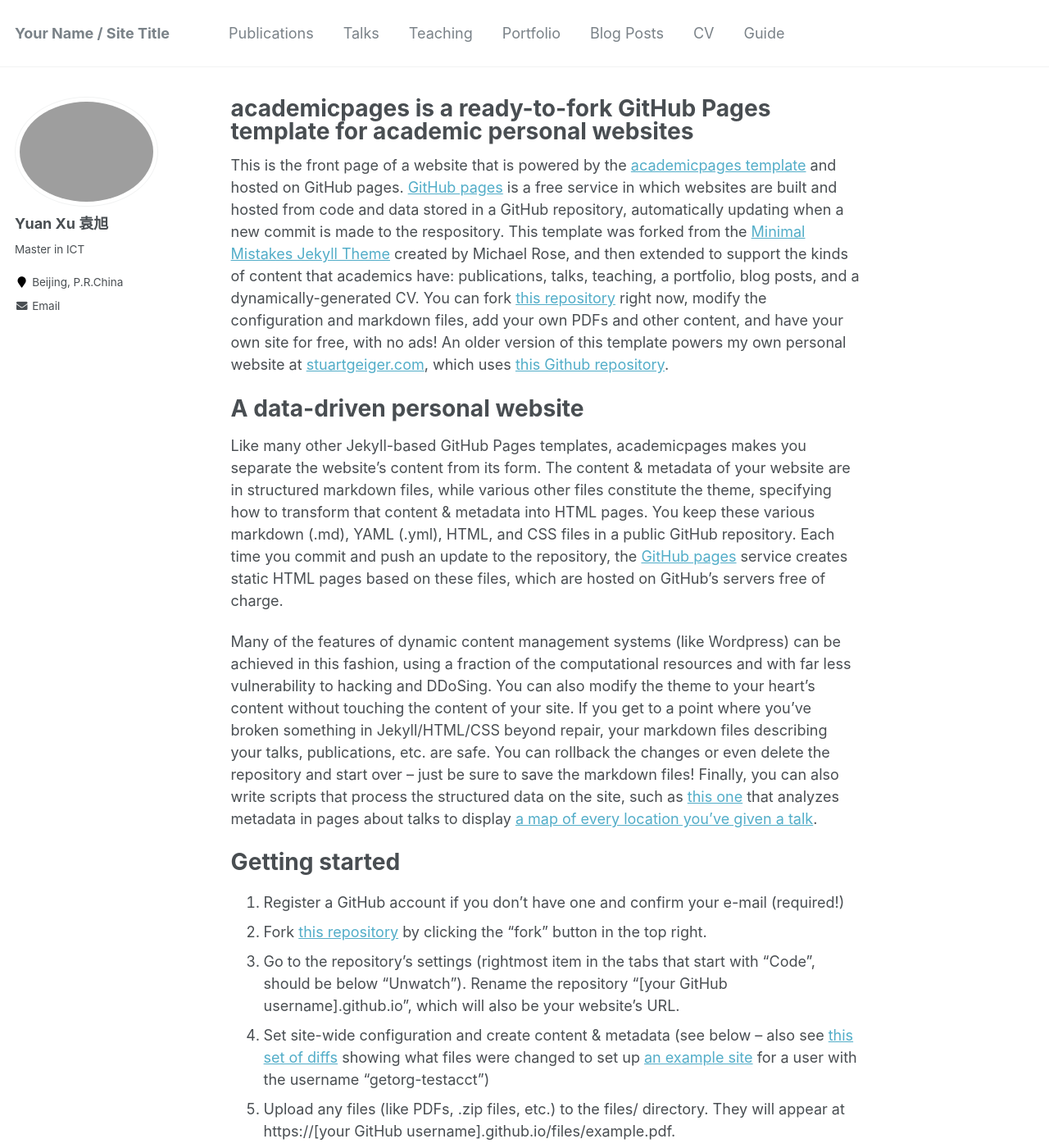
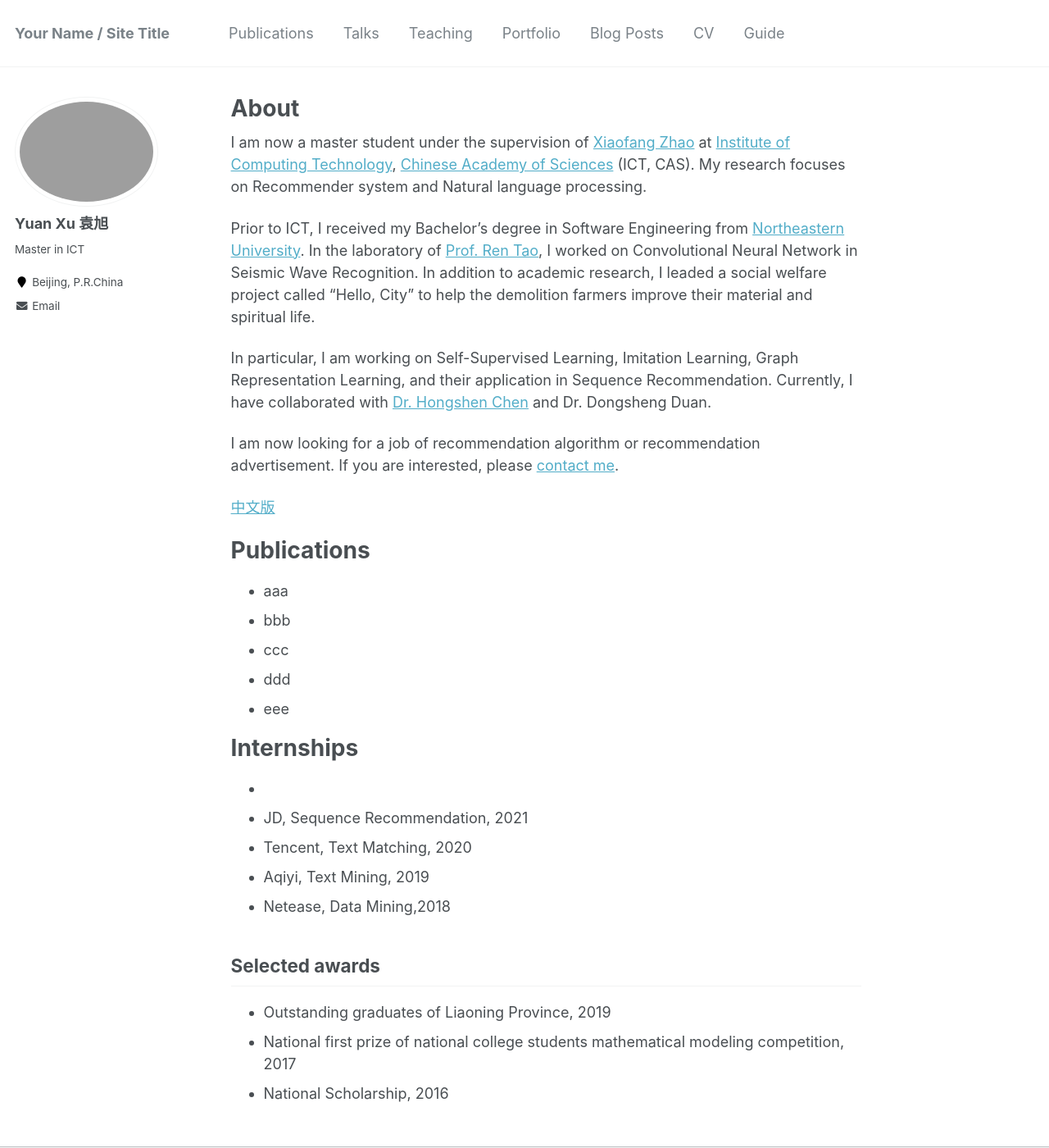
Before and after one commit to yuanninesuns/yuanninesuns.github.io, a Jekyll site: the page built from _pages/about.md, in a window 1280 px wide and 1400 px high. Shown: the whole window at 82% size. Built offline with Jekyll 4.4.1, drawn with Linux system fonts in a browser that asks for light colours; some of the changed text lies outside the part shown.

Commit message:
第一次个人主页尝试4

```diff
--- a/_pages/about.md
+++ b/_pages/about.md
@@ -1,6 +1,6 @@
 ---
 permalink: /
-title: "academicpages is a ready-to-fork GitHub Pages template for academic personal websites"
+title: "About"
 excerpt: "About me"
 author_profile: true
 redirect_from:
@@ -8,43 +8,37 @@ redirect_from:
   - /about.html
 ---
 
-This is the front page of a website that is powered by the [academicpages template](https://github.com/academicpages/academicpages.github.io) and hosted on GitHub pages. [GitHub pages](https://pages.github.com) is a free service in which websites are built and hosted from code and data stored in a GitHub repository, automatically updating when a new commit is made to the respository. This template was forked from the [Minimal Mistakes Jekyll Theme](https://mmistakes.github.io/minimal-mistakes/) created by Michael Rose, and then extended to support the kinds of content that academics have: publications, talks, teaching, a portfolio, blog posts, and a dynamically-generated CV. You can fork [this repository](https://github.com/academicpages/academicpages.github.io) right now, modify the configuration and markdown files, add your own PDFs and other content, and have your own site for free, with no ads! An older version of this template powers my own personal website at [stuartgeiger.com](http://stuartgeiger.com), which uses [this Github repository](https://github.com/staeiou/staeiou.github.io).
+I am now a master student under the supervision of [Xiaofang Zhao](http://www.ict.cas.cn/sourcedb_2018_ict_cas/cn/jssrck/200909/t20090917_2496799.html) at [Institute of Computing Technology](http://www.ict.ac.cn/), [Chinese Academy of Sciences](https://www.ucas.ac.cn/) (ICT, CAS). My research focuses on Recommender system and Natural language processing.
 
-A data-driven personal website
+Prior to ICT, I received my Bachelor's degree in Software Engineering from [Northeastern University](https://www.neu.edu.cn/). In the laboratory of [Prof. Ren Tao](http://faculty.neu.edu.cn/swc/rent/), I worked on Convolutional Neural Network in Seismic Wave Recognition. In addition to academic research, I leaded a social welfare project called "Hello, City" to help the demolition farmers improve their material and spiritual life.
+
+In particular, I am working on Self-Supervised Learning, Imitation Learning, Graph Representation Learning, and their application in Sequence Recommendation. Currently, I have collaborated with [Dr. Hongshen Chen](https://www.chenhongshen.com/) and Dr. Dongsheng Duan.
+
+I am now looking for a job of recommendation algorithm or recommendation advertisement. If you are interested, please <a href="yuanxu_sun@163.com">contact me</a>.
+
+<a href="/about-chi.html">中文版</a>
+
+
+
+
+Publications
 ======
-Like many other Jekyll-based GitHub Pages templates, academicpages makes you separate the website's content from its form. The content & metadata of your website are in structured markdown files, while various other files constitute the theme, specifying how to transform that content & metadata into HTML pages. You keep these various markdown (.md), YAML (.yml), HTML, and CSS files in a public GitHub repository. Each time you commit and push an update to the repository, the [GitHub pages](https://pages.github.com/) service creates static HTML pages based on these files, which are hosted on GitHub's servers free of charge.
+- aaa
+- bbb
+- ccc
+- ddd
+- eee
 
-Many of the features of dynamic content management systems (like Wordpress) can be achieved in this fashion, using a fraction of the computational resources and with far less vulnerability to hacking and DDoSing. You can also modify the theme to your heart's content without touching the content of your site. If you get to a point where you've broken something in Jekyll/HTML/CSS beyond repair, your markdown files describing your talks, publications, etc. are safe. You can rollback the changes or even delete the repository and start over -- just be sure to save the markdown files! Finally, you can also write scripts that process the structured data on the site, such as [this one](https://github.com/academicpages/academicpages.github.io/blob/master/talkmap.ipynb) that analyzes metadata in pages about talks to display [a map of every location you've given a talk](https://academicpages.github.io/talkmap.html).
+Internships
+======
+-
+- JD, Sequence Recommendation, 2021
+- Tencent, Text Matching, 2020
+- Aqiyi, Text Mining, 2019
+- Netease, Data Mining,2018
 
-Getting started
-======
-1. Register a GitHub account if you don't have one and confirm your e-mail (required!)
-1. Fork [this repository](https://github.com/academicpages/academicpages.github.io) by clicking the "fork" button in the top right.
-1. Go to the repository's settings (rightmost item in the tabs that start with "Code", should be below "Unwatch"). Rename the repository "[your GitHub username].github.io", which will also be your website's URL.
-1. Set site-wide configuration and create content & metadata (see below -- also see [this set of diffs](http://archive.is/3TPas) showing what files were changed to set up [an example site](https://getorg-testacct.github.io) for a user with the username "getorg-testacct")
-1. Upload any files (like PDFs, .zip files, etc.) to the files/ directory. They will appear at https://[your GitHub username].github.io/files/example.pdf.
-1. Check status by going to the repository settings, in the "GitHub pages" section
-
-Site-wide configuration
+Selected awards
 ------
-The main configuration file for the site is in the base directory in [_config.yml](https://github.com/academicpages/academicpages.github.io/blob/master/_config.yml), which defines the content in the sidebars and other site-wide features. You will need to replace the default variables with ones about yourself and your site's github repository. The configuration file for the top menu is in [_data/navigation.yml](https://github.com/academicpages/academicpages.github.io/blob/master/_data/navigation.yml). For example, if you don't have a portfolio or blog posts, you can remove those items from that navigation.yml file to remove them from the header.
-
-Create content & metadata
-------
-For site content, there is one markdown file for each type of content, which are stored in directories like _publications, _talks, _posts, _teaching, or _pages. For example, each talk is a markdown file in the [_talks directory](https://github.com/academicpages/academicpages.github.io/tree/master/_talks). At the top of each markdown file is structured data in YAML about the talk, which the theme will parse to do lots of cool stuff. The same structured data about a talk is used to generate the list of talks on the [Talks page](https://academicpages.github.io/talks), each [individual page](https://academicpages.github.io/talks/2012-03-01-talk-1) for specific talks, the talks section for the [CV page](https://academicpages.github.io/cv), and the [map of places you've given a talk](https://academicpages.github.io/talkmap.html) (if you run this [python file](https://github.com/academicpages/academicpages.github.io/blob/master/talkmap.py) or [Jupyter notebook](https://github.com/academicpages/academicpages.github.io/blob/master/talkmap.ipynb), which creates the HTML for the map based on the contents of the _talks directory).
-
-**Markdown generator**
-
-I have also created [a set of Jupyter notebooks](https://github.com/academicpages/academicpages.github.io/tree/master/markdown_generator
-) that converts a CSV containing structured data about talks or presentations into individual markdown files that will be properly formatted for the academicpages template. The sample CSVs in that directory are the ones I used to create my own personal website at stuartgeiger.com. My usual workflow is that I keep a spreadsheet of my publications and talks, then run the code in these notebooks to generate the markdown files, then commit and push them to the GitHub repository.
-
-How to edit your site's GitHub repository
-------
-Many people use a git client to create files on their local computer and then push them to GitHub's servers. If you are not familiar with git, you can directly edit these configuration and markdown files directly in the github.com interface. Navigate to a file (like [this one](https://github.com/academicpages/academicpages.github.io/blob/master/_talks/2012-03-01-talk-1.md) and click the pencil icon in the top right of the content preview (to the right of the "Raw | Blame | History" buttons). You can delete a file by clicking the trashcan icon to the right of the pencil icon. You can also create new files or upload files by navigating to a directory and clicking the "Create new file" or "Upload files" buttons.
-
-Example: editing a markdown file for a talk
-![Editing a markdown file for a talk](/images/editing-talk.png)
-
-For more info
-------
-More info about configuring academicpages can be found in [the guide](https://academicpages.github.io/markdown/). The [guides for the Minimal Mistakes theme](https://mmistakes.github.io/minimal-mistakes/docs/configuration/) (which this theme was forked from) might also be helpful.
+- Outstanding graduates of Liaoning Province, 2019
+- National first prize of national college students mathematical modeling competition, 2017
+- National Scholarship, 2016
```
Also changed, not shown: _pages/about-chi.md (+46 -0 lines).
